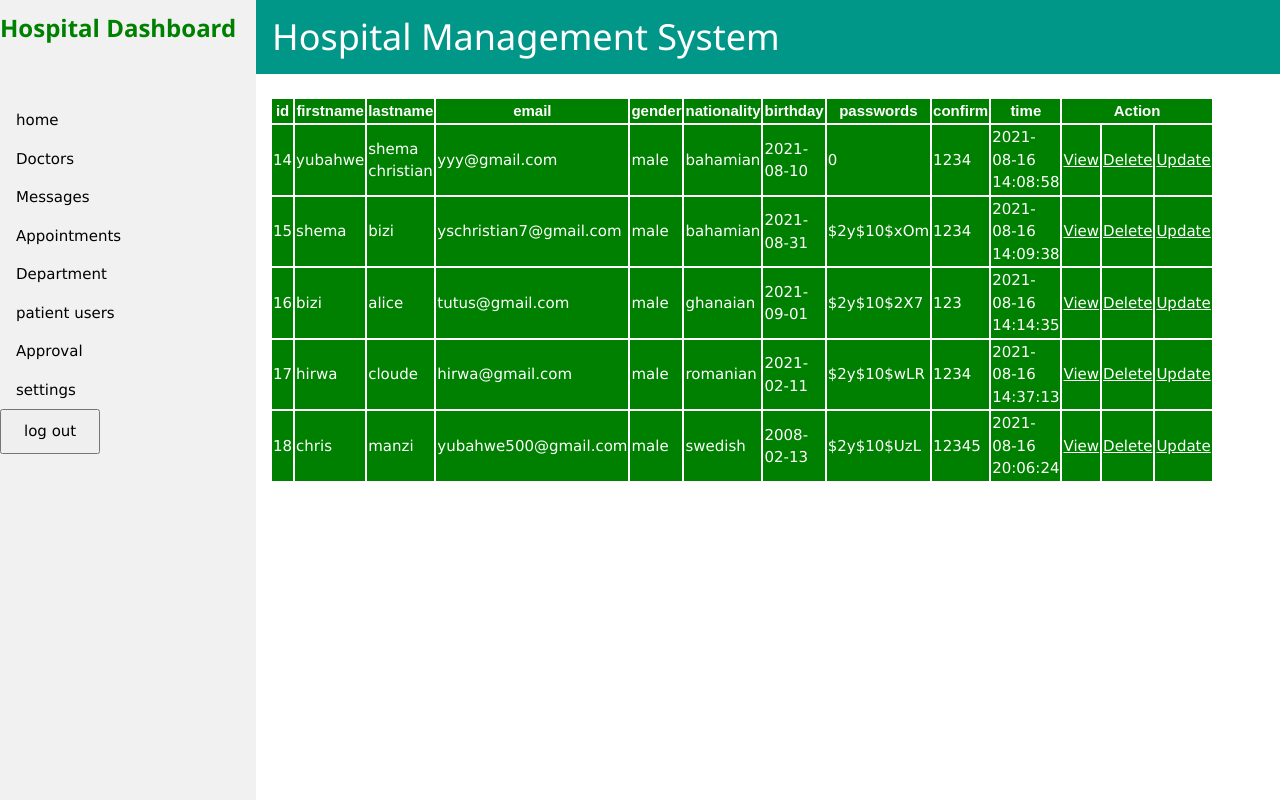
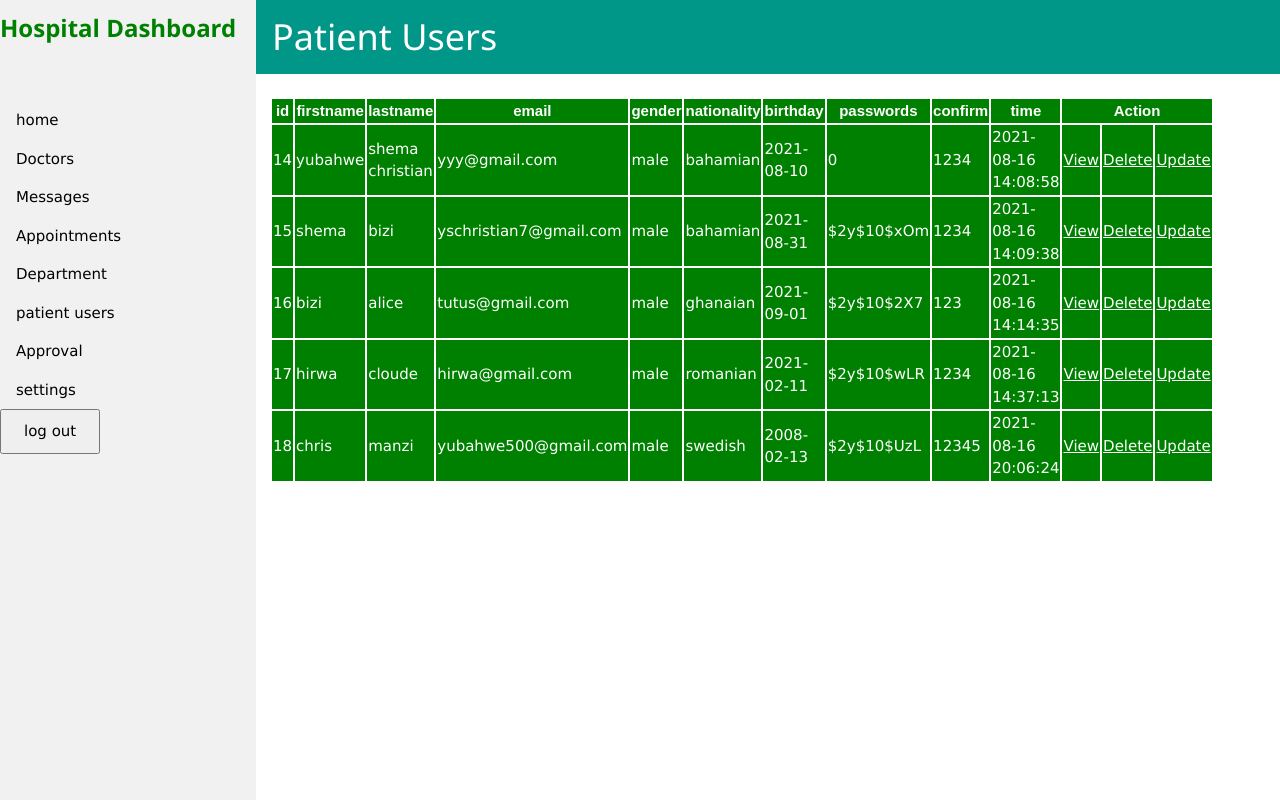
Before and after one commit to yschristian/hospital-management-system, a PHP site: page /patient.php in a window 1280 px wide. Run offline with PHP 8.4, Linux system fonts and the light colour scheme; data comes from the database, SQL or seed files in the repository.

Commit message:
Add files via upload

```diff
--- a/patient.php
+++ b/patient.php
@@ -34,7 +34,7 @@ include('dashboard/db_connect.php');
 
 
   <a href="hospitaldash.php" class="w3-bar-item w3-button">home</a>
-  <a href="#" class="w3-bar-item w3-button">Doctors</a>
+  <a href="doctor.php" class="w3-bar-item w3-button">Doctors</a>
   <a href="messages.php" class="w3-bar-item w3-button">Messages</a>
   <a href="appointments.php" class="w3-bar-item w3-button">Appointments</a>
   <a href="#" class="w3-bar-item w3-button">Department</a>
@@ -47,7 +47,7 @@ include('dashboard/db_connect.php');
 </div>
 <div style="margin-left:20%">
 <div class="w3-container w3-teal">
-  <h1>Hospital Management System</h1>
+  <h1>Patient Users</h1>
   </div>
 </div>
 </div>
```
